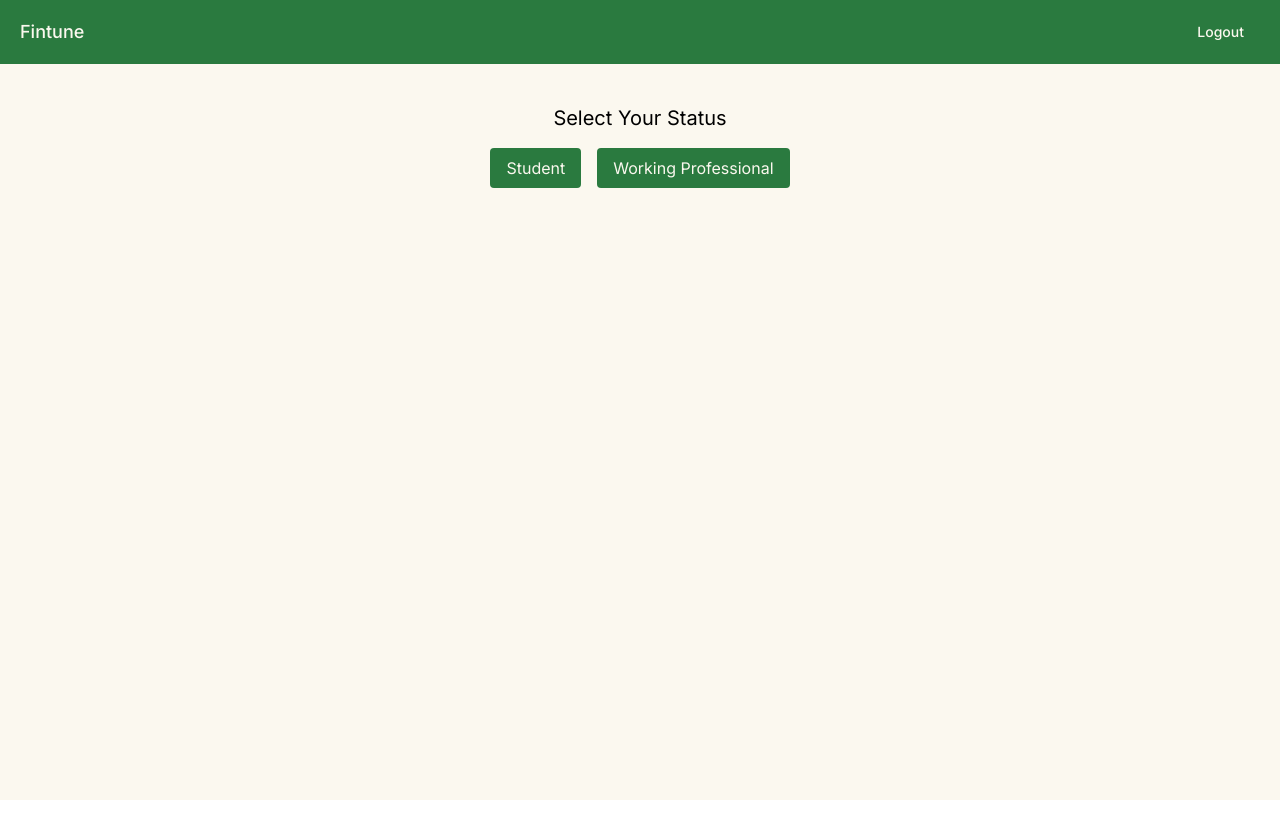
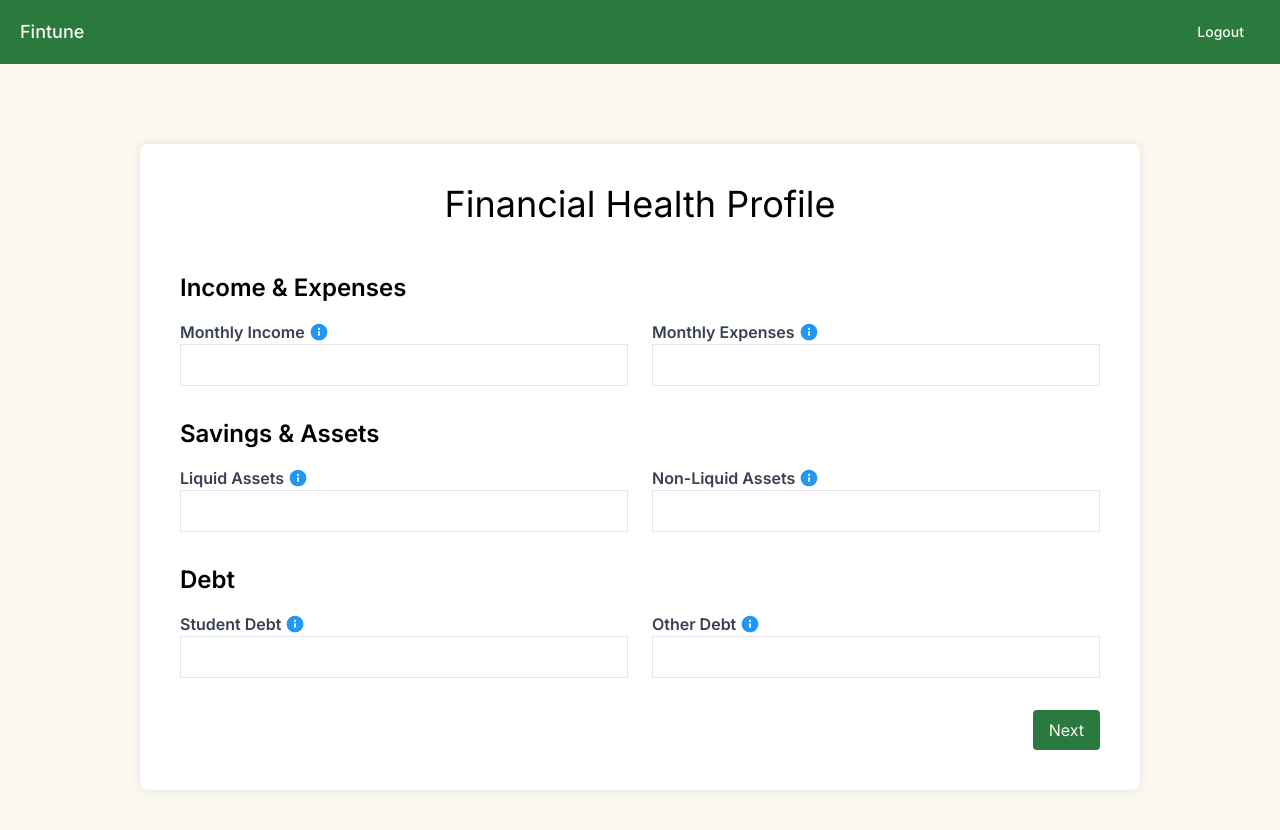
Before and after one commit to sohambasu963/Fintune, a Next.js app in the folder client/: page /kyc in a window 1280 px wide. Before the commit the page ends 800 px from the top, so only its background shows below. Built offline with nearby package versions, Linux system fonts and the light colour scheme; no server answers; the database is empty; sample sign-in values are in the browser's storage.

Commit message:
revamped kyc form

```diff
--- a/client/src/app/kyc/page.tsx
+++ b/client/src/app/kyc/page.tsx
@@ -9,19 +9,38 @@ import withAuth from "@/components/withAuth";
 import getCurrentUserId from "@/utils/getUser";
 import { useRouter } from "next/navigation";
 
-function ProfessionalKYCForm() {
-  const [formData, setFormData] = useState({
-    annualIncome: "",
-    totalCashSavings: "",
-    totalAssets: "",
+function KYCForm() {
+  const [step, setStep] = useState(1);
+
+  const handlePrevStep = () => {
+    setStep((prevStep) => prevStep - 1);
+  }
+
+  const handleNextStep = () => {
+    setStep((prevStep) => prevStep + 1);
+  };
+
+  const [formData, setFormData] = useState(() => {
+    const savedFormData = localStorage.getItem("kycFormData");
+    return savedFormData
+      ? JSON.parse(savedFormData)
+      : {
+          monthlyIncome: "",
+          liquidAssets: "",
+          nonLiquidAssets: "",
           monthlyExpenses: "",
           studentDebt: "",
           otherDebt: "",
+        };
   });
+
+  useEffect(() => {
+    localStorage.setItem("kycFormData", JSON.stringify(formData));
+  }, [formData]);
 
   const handleChange = (e: any) => {
     const { name, value } = e.target;
-    setFormData((prevState) => ({
+    setFormData((prevState: any) => ({
       ...prevState,
       [name]: value,
     }));
@@ -37,7 +56,6 @@ function ProfessionalKYCForm() {
       await setDoc(
         userRef,
         {
-          userType: "professional",
           kycData: formData,
         },
         { merge: true },
@@ -55,59 +73,62 @@ function ProfessionalKYCForm() {
       className="bg-white p-10 rounded-lg shadow-lg mx-auto my-10"
       style={{ width: "1000px", boxShadow: "0px 0px 8px rgba(0,0,0,0.1)" }}
     >
-      <h1 className="text-4xl mb-12 text-center">
-        Working Professional Questionnaire
-      </h1>
+      <h1 className="text-4xl mb-12 text-center">Financial Health Profile</h1>
       <form onSubmit={handleSubmit} className="space-y-8">
+        {step === 1 && (
+          <>
             <section>
-          <h2 className="text-2xl font-semibold mb-4">Income</h2>
-          <div className="space-y-6">
+              <h2 className="text-2xl font-semibold mb-4">Income & Expenses</h2>
+              <div className="flex space-x-6">
+                <div className="w-1/2">
                   <FormField
-              label="Annual Income"
-              name="annualIncome"
-              value={formData.annualIncome}
+                    label="Monthly Income"
+                    name="monthlyIncome"
+                    value={formData.monthlyIncome}
                     handleChange={handleChange}
-              tooltip="The total amount of money earned annually before taxes."
+                    tooltip="Average monthly recurring income."
                   />
                 </div>
-        </section>
-
-        <section>
-          <h2 className="text-2xl font-semibold mb-4">Expenses</h2>
-          <div className="space-y-6">
+                <div className="w-1/2">
                   <FormField
                     label="Monthly Expenses"
                     name="monthlyExpenses"
                     value={formData.monthlyExpenses}
                     handleChange={handleChange}
-              tooltip="Total monthly spending on bills, groceries, entertainment, etc."
+                    tooltip="Average monthly spending on bills, groceries, entertainment, etc."
                   />
+                </div>
               </div>
             </section>
 
             <section>
-          <h2 className="text-2xl font-semibold mb-4">Savings and Assets</h2>
-          <div className="space-y-6">
+              <h2 className="text-2xl font-semibold mb-4">Savings & Assets</h2>
+              <div className="flex space-x-6">
+                <div className="w-1/2">
                   <FormField
-              label="Total Cash Savings"
-              name="totalCashSavings"
-              value={formData.totalCashSavings}
+                    label="Liquid Assets"
+                    name="liquidAssets"
+                    value={formData.liquidAssets}
                     handleChange={handleChange}
-              tooltip="All funds saved across different bank accounts and liquid assets."
+                    tooltip="The total value of all cash and cash equivalents (savings accounts, GICs, etc)."
                   />
+                </div>
+                <div className="w-1/2">
                   <FormField
-              label="Total Assets"
-              name="totalAssets"
-              value={formData.totalAssets}
+                    label="Non-Liquid Assets"
+                    name="nonLiquidAssets"
+                    value={formData.nonLiquidAssets}
                     handleChange={handleChange}
-              tooltip="The total value of all assets including investments, real estate, and other personal property."
+                    tooltip="The total value of all assets including investments, real estate, and other personal property (Do not include cash and cash equivalents)."
                   />
+                </div>
               </div>
             </section>
 
             <section>
               <h2 className="text-2xl font-semibold mb-4">Debt</h2>
-          <div className="space-y-6">
+              <div className="flex space-x-6">
+                <div className="w-1/2">
                   <FormField
                     label="Student Debt"
                     name="studentDebt"
@@ -115,6 +136,8 @@ function ProfessionalKYCForm() {
                     handleChange={handleChange}
                     tooltip="Sum of all government student debt, or student lines of credit."
                   />
+                </div>
+                <div className="w-1/2">
                   <FormField
                     label="Other Debt"
                     name="otherDebt"
@@ -123,194 +146,48 @@ function ProfessionalKYCForm() {
                     tooltip="Sum of all personal debts, including loans and credit cards."
                   />
                 </div>
+              </div>
             </section>
+          </>
+        )}
 
+        {step === 2 && (
+          <>
+            <div className="flex justify-between">
+              <button
+                type="button"
+                onClick={handlePrevStep}
+                className="bg-secondary text-primary px-4 py-2 rounded"
+              >
+                Previous
+              </button>
               <button
                 type="submit"
-          className="bg-secondary text-primary px-4 py-2 rounded self-end"
+                className="bg-secondary text-primary px-4 py-2 rounded"
               >
                 Submit
               </button>
-      </form>
             </div>
-  );
-}
+          </>
+        )}
 
-function StudentKYCForm() {
-  const [formData, setFormData] = useState({
-    totalCashSavings: "",
-    totalAssets: "",
-    monthlyExpenses: "",
-    studentDebt: "",
-    otherDebt: "",
-    numAcademicTermsLeft: "",
-    tuitionPerTerm: "",
-    numCoopsLeft: "",
-    expectedCoopHourlyRate: "",
-    expectedFulltimeIncome: "",
-  });
-
-  const handleChange = (e: any) => {
-    const { name, value } = e.target;
-    setFormData((prevState) => ({
-      ...prevState,
-      [name]: value,
-    }));
-  };
-
-  const userId = getCurrentUserId();
-  const router = useRouter();
-
-  const handleSubmit = async (e: any) => {
-    e.preventDefault();
-    if (userId) {
-      const userRef = doc(db, "users", userId);
-      await setDoc(
-        userRef,
-        {
-          userType: "student",
-          kycData: formData,
-        },
-        { merge: true },
-      );
-
-      alert("Financial Information Submitted!");
-      router.push("/");
-    } else {
-      console.error("User ID is null");
-    }
-  };
-
-  return (
-    <div
-      className="bg-white p-10 rounded-lg shadow-lg mx-auto my-10"
-      style={{ width: "1000px", boxShadow: "0px 0px 8px rgba(0,0,0,0.1)" }}
+        {step === 1 && (
+          <div className="flex justify-end">
+            <button
+              type="button"
+              onClick={handleNextStep}
+              className="bg-secondary text-primary px-4 py-2 rounded"
             >
-      <h1 className="text-4xl mb-12 text-center">Student Questionnaire</h1>
-      <form onSubmit={handleSubmit} className="space-y-8">
-        <section>
-          <h2 className="text-2xl font-semibold mb-4">Savings</h2>
-          <div className="space-y-6">
-            <FormField
-              label="Total Cash Savings"
-              name="totalCashSavings"
-              value={formData.totalCashSavings}
-              handleChange={handleChange}
-              tooltip="All funds saved across different bank accounts and liquid assets."
-            />
-            <FormField
-              label="Total Assets"
-              name="totalAssets"
-              value={formData.totalAssets}
-              handleChange={handleChange}
-              tooltip="The total value of all assets including investments, real estate, and other personal property."
-            />
+              Next
+            </button>
           </div>
-        </section>
-
-        <section>
-          <h2 className="text-2xl font-semibold mb-4">Expenses</h2>
-          <div className="space-y-6">
-            <FormField
-              label="Monthly Expenses"
-              name="monthlyExpenses"
-              value={formData.monthlyExpenses}
-              handleChange={handleChange}
-              tooltip="Total monthly spending on bills, groceries, entertainment, etc."
-            />
-            <FormField
-              label="Tuition per Academic Term"
-              name="tuitionPerTerm"
-              value={formData.tuitionPerTerm}
-              handleChange={handleChange}
-              tooltip="The cost of tuition per academic term."
-            />
-          </div>
-        </section>
-
-        <section>
-          <h2 className="text-2xl font-semibold mb-4">School</h2>
-          <div className="space-y-6">
-            <FormField
-              label="Number of Academic Terms Left"
-              name="numAcademicTermsLeft"
-              value={formData.numAcademicTermsLeft}
-              handleChange={handleChange}
-              tooltip="The number of academic terms left before graduation."
-            />
-          </div>
-        </section>
-
-        <section>
-          <h2 className="text-2xl font-semibold mb-4">Co-op</h2>
-          <div className="space-y-6">
-            <FormField
-              label="Number of Co-op Terms Left"
-              name="numCoopsLeft"
-              value={formData.numCoopsLeft}
-              handleChange={handleChange}
-              tooltip="The number of co-op terms left before graduation."
-            />
-          </div>
-        </section>
-
-        <section>
-          <h2 className="text-2xl font-semibold mb-4">Debt</h2>
-          <div className="space-y-6">
-            <FormField
-              label="Student Debt"
-              name="studentDebt"
-              value={formData.studentDebt}
-              handleChange={handleChange}
-              tooltip="Sum of all government student debt, or student lines of credit."
-            />
-            <FormField
-              label="Other Debt"
-              name="otherDebt"
-              value={formData.otherDebt}
-              handleChange={handleChange}
-              tooltip="Sum of all personal debts, including loans and credit cards."
-            />
-          </div>
-        </section>
-
-        <section>
-          <h2 className="text-2xl font-semibold mb-4">Income</h2>
-          <div className="space-y-6">
-            <FormField
-              label="Expected Co-op Hourly Rate"
-              name="expectedCoopHourlyRate"
-              value={formData.expectedCoopHourlyRate}
-              handleChange={handleChange}
-              tooltip="The expected hourly rate for co-op positions."
-            />
-            <FormField
-              label="Expected Annual Income After Graduation"
-              name="expectedFulltimeIncome"
-              value={formData.expectedFulltimeIncome}
-              handleChange={handleChange}
-              tooltip="The expected annual income after graduation."
-            />
-          </div>
-        </section>
-
-        <button
-          type="submit"
-          className="bg-secondary text-primary px-4 py-2 rounded self-end"
-        >
-          Submit
-        </button>
+        )}
       </form>
     </div>
   );
 }
 
 function KYCPage() {
-  const [userType, setUserType] = useState("");
-
-  const handleSelection = (type: "student" | "professional") => {
-    setUserType(type);
-  };
 
   const userId = getCurrentUserId();
   const router = useRouter();
@@ -321,7 +198,7 @@ function KYCPage() {
         const userRef = doc(db, "users", userId);
         const docSnap = await getDoc(userRef);
 
-        if (docSnap.exists() && docSnap.data().userType) {
+        if (docSnap.exists() && docSnap.data().kycData) {
           router.push("/");
         }
       }
@@ -334,26 +211,7 @@ function KYCPage() {
     <div className="bg-primary min-h-screen">
       <Topbar />
       <div className="flex flex-col items-center justify-center pt-10">
-        {userType === "" && (
-          <div className="text-center">
-            <h2 className="text-xl mb-4">Select Your Status</h2>
-            <button
-              className="bg-secondary text-primary px-4 py-2 rounded mx-2"
-              onClick={() => handleSelection("student")}
-            >
-              Student
-            </button>
-            <button
-              className="bg-secondary text-primary px-4 py-2 rounded mx-2"
-              onClick={() => handleSelection("professional")}
-            >
-              Working Professional
-            </button>
-          </div>
-        )}
-
-        {userType === "student" && <StudentKYCForm />}
-        {userType === "professional" && <ProfessionalKYCForm />}
+        <KYCForm />
       </div>
     </div>
   );
--- a/client/src/app/page.tsx
+++ b/client/src/app/page.tsx
@@ -10,7 +10,6 @@ import { doc, getDoc, setDoc } from "firebase/firestore";
 import { db } from "@/firebase/firebase";
 
 function Home() {
-  const [userType, setUserType] = useState("");
   const userId = getCurrentUserId();
   const router = useRouter();
   // const { user, loading } = UserAuth();
@@ -29,9 +28,7 @@ function Home() {
 
         if (docSnap.exists()) {
           const userData = docSnap.data();
-          if (userData.userType) {
-            setUserType(userData.userType);
-          } else {
+          if (!userData.userType) {
             router.push("/kyc");
           }
         } else {
@@ -58,7 +55,6 @@ function Home() {
     <div className="bg-primary min-h-screen">
       <Topbar />
       <div className="flex justify-center items-cente mt-5">
-        <h1>{userType === "professional" ? "Professional" : "Student"}</h1>
         <FinancialHealthScore score={financialScore} />
       </div>
     </div>
```
Lines whose indentation alone changed are shown as unchanged.
